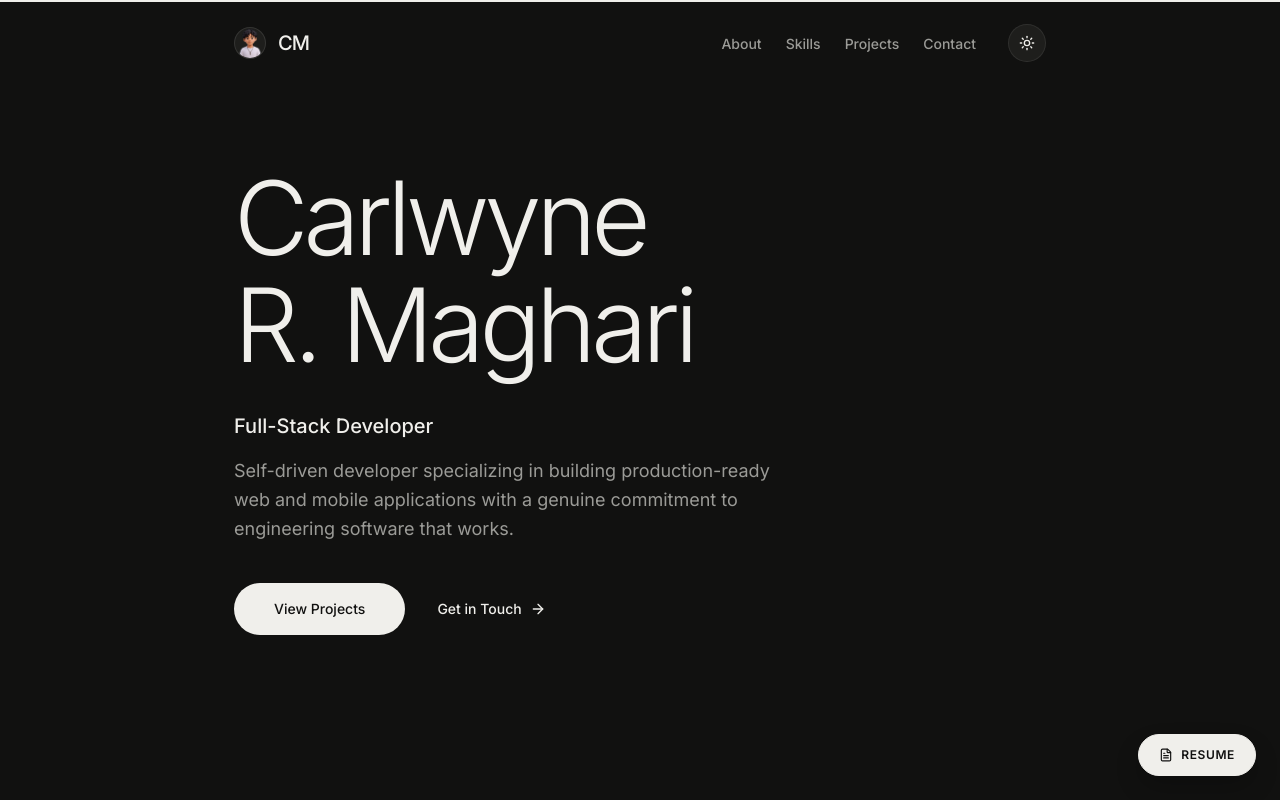
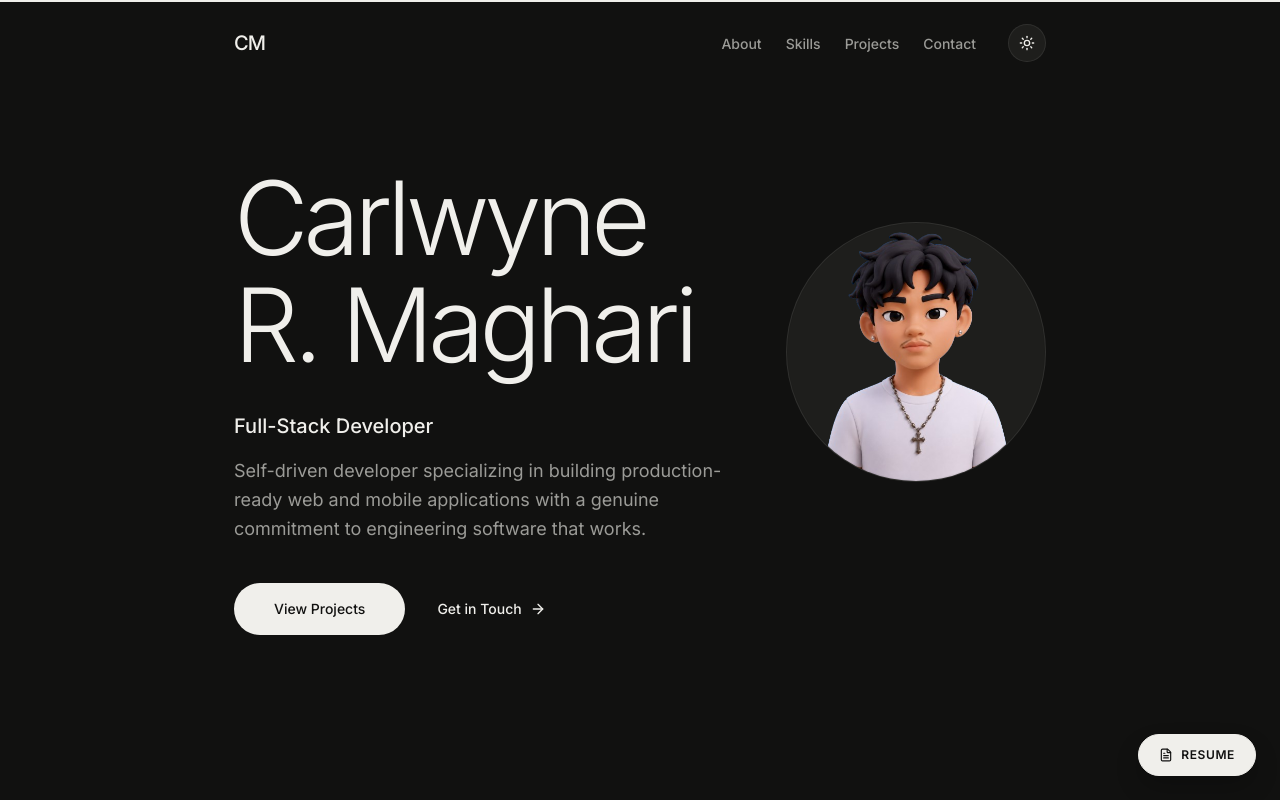
Before and after one commit to Carlwyne-Dev/carlwyne-dev, a Next.js app: page / in a window 1280 px wide. Shown: the top 800 px of the page. Built offline with nearby package versions, Linux system fonts and the light colour scheme.

Commit message:
Add files via upload

```diff
--- a/components/Hero.tsx
+++ b/components/Hero.tsx
@@ -1,6 +1,7 @@
 "use client";
 
-import { motion } from "framer-motion";
+import { useState } from "react";
+import { motion, AnimatePresence } from "framer-motion";
 import { ArrowRight } from "lucide-react";
 
 const container = {
@@ -19,19 +20,46 @@ const item = {
   show: { opacity: 1, y: 0, transition: { duration: 0.8, ease: [0.4, 0, 0.2, 1] as any } },
 };
 
+const avatars = [
+  "/av/avatar_default.png",
+  "/av/avatar_wink.png",
+  "/av/avatar_shocked.png",
+  "/av/avatar_sad.png",
+];
 
 export default function Hero() {
+  const [avatarIdx, setAvatarIdx] = useState(0);
+
+  const handleMouseEnter = () => {
+    const randomIdx = Math.floor(Math.random() * (avatars.length - 1)) + 1;
+    setAvatarIdx(randomIdx);
+  };
+
+  const handleMouseLeave = () => {
+    setAvatarIdx(0);
+  };
+
   return (
     <section className="min-h-[75vh] md:min-h-screen flex items-start md:items-center justify-center pt-32 pb-12 md:py-0" suppressHydrationWarning>
       <motion.div
         variants={container}
         initial="hidden"
         animate="show"
-        className="w-full max-w-[860px] px-6 flex flex-col md:flex-row items-start justify-between gap-12"
+        className="w-full max-w-[860px] px-6 flex flex-col md:flex-row items-center justify-between gap-12"
         suppressHydrationWarning
       >
         {/* Left — Text */}
         <div className="flex-1">
+          {/* Mobile Avatar */}
+          <motion.div variants={item} className="block sm:hidden w-16 h-16 rounded-full overflow-hidden border border-border bg-surface mb-8">
+            <img
+              src="/av/avatar_default.png"
+              alt="Carlwyne Avatar"
+              className="w-full h-full object-cover"
+              draggable={false}
+            />
+          </motion.div>
+
           <motion.h1
             variants={item}
             className="text-[clamp(3.5rem,8vw,6.5rem)] font-light tracking-tighter leading-[1.05] mb-8"
@@ -68,6 +96,29 @@ export default function Hero() {
           </motion.div>
         </div>
 
+        {/* Right — Interactive Avatar (Desktop Only) */}
+        <motion.div
+          variants={item}
+          className="hidden md:block flex-shrink-0 w-[260px] h-[260px] relative rounded-full overflow-hidden border border-border bg-surface cursor-none group -translate-y-8 lg:-translate-y-12"
+          onMouseEnter={handleMouseEnter}
+          onMouseLeave={handleMouseLeave}
+        >
+          <AnimatePresence>
+            <motion.img
+              key={avatarIdx}
+              src={avatars[avatarIdx]}
+              alt="Carlwyne Avatar"
+              initial={{ opacity: 0 }}
+              animate={{ opacity: 1 }}
+              exit={{ opacity: 0 }}
+              transition={{ duration: 0.15, ease: "easeInOut" }}
+              className="absolute inset-0 w-full h-full object-cover"
+              draggable={false}
+            />
+          </AnimatePresence>
+          <div className="absolute inset-0 ring-1 ring-inset ring-black/5 dark:ring-white/10 rounded-full pointer-events-none" />
+        </motion.div>
+
       </motion.div>
     </section>
   );
--- a/components/Navbar.tsx
+++ b/components/Navbar.tsx
@@ -32,7 +32,7 @@ export default function Navbar() {
             animate={{ opacity: 1, x: 0 }}
             className="flex items-center gap-3 cursor-default"
           >
-            <div className="w-8 h-8 rounded-full overflow-hidden border border-white/10 bg-surface">
+            <div className="w-8 h-8 rounded-full overflow-hidden border border-border bg-surface block sm:hidden">
               <img
                 src="/av/avatar_default.png"
                 alt="Carlwyne Avatar"
```
